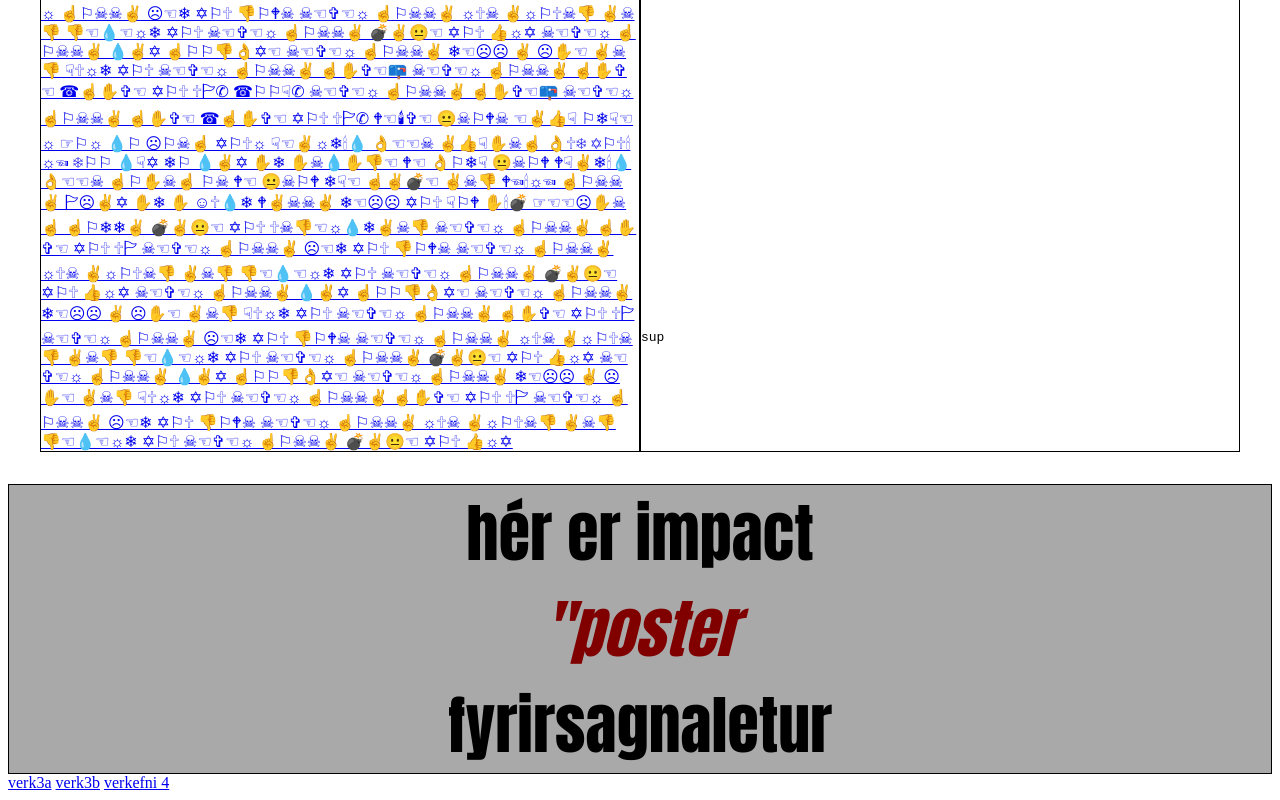
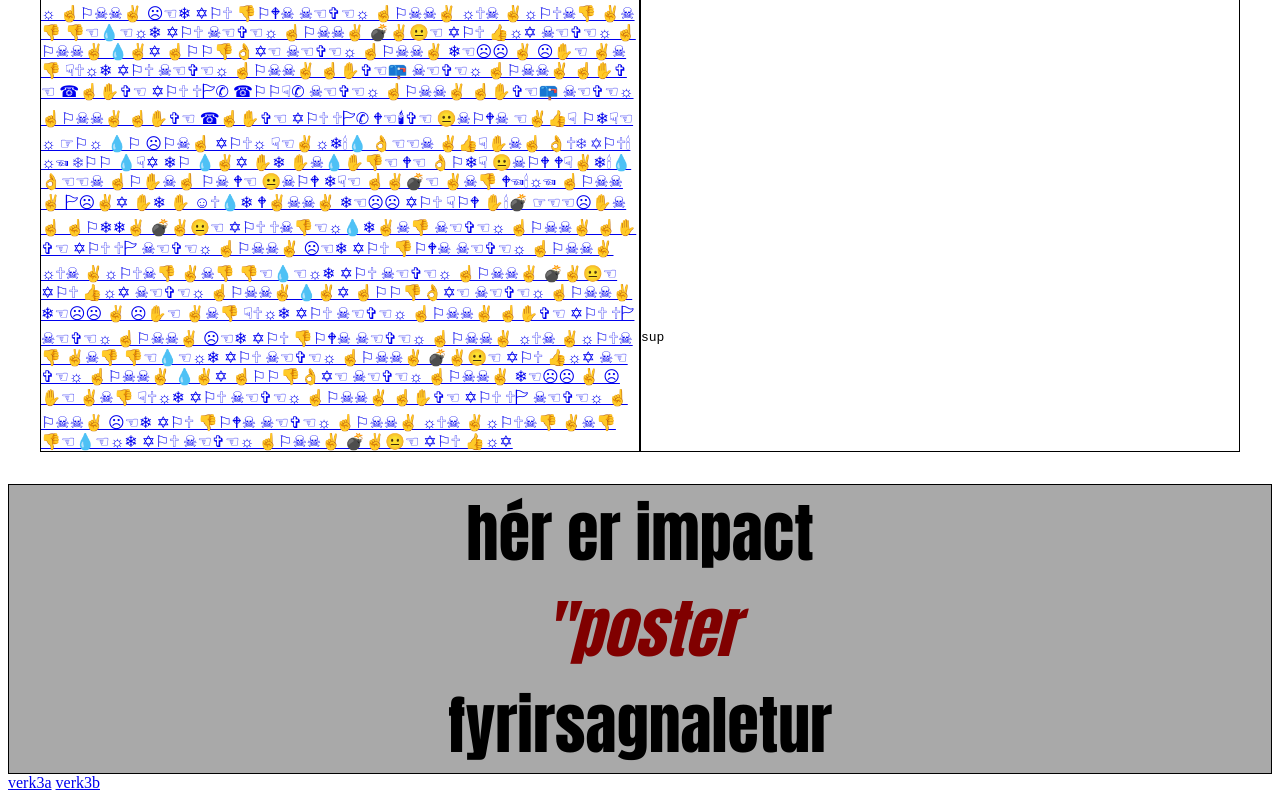
Before and after one commit to kartoflu-supa/kartoflu-supa.github.io, a plain HTML site: page verkefni3/verk3.html in a window 1280 px wide. Shown: the part 2216-3016 px from the top of the page. Drawn offline with Linux system fonts and the light colour scheme; a script that the page names is missing.

Commit message:
Update verk3.html

```diff
--- a/verkefni3/verk3.html
+++ b/verkefni3/verk3.html
@@ -452,6 +452,5 @@
         </div>
         <a href="verk3a.html">verk3a</a>
         <a href="verk3b.html">verk3b</a>
-        <a href="index.html">verkefni 4</a>
 </body>
 </html>
```
